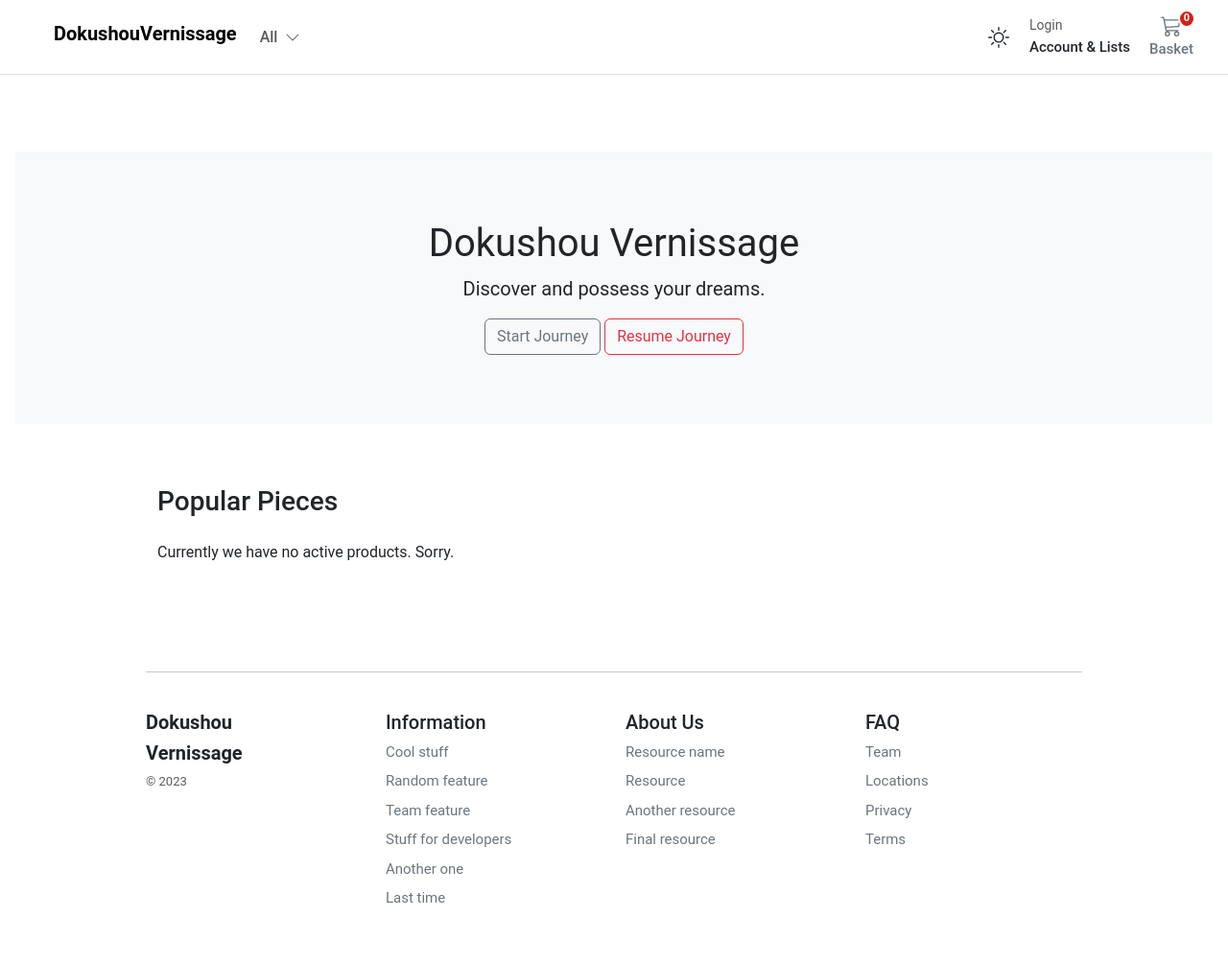
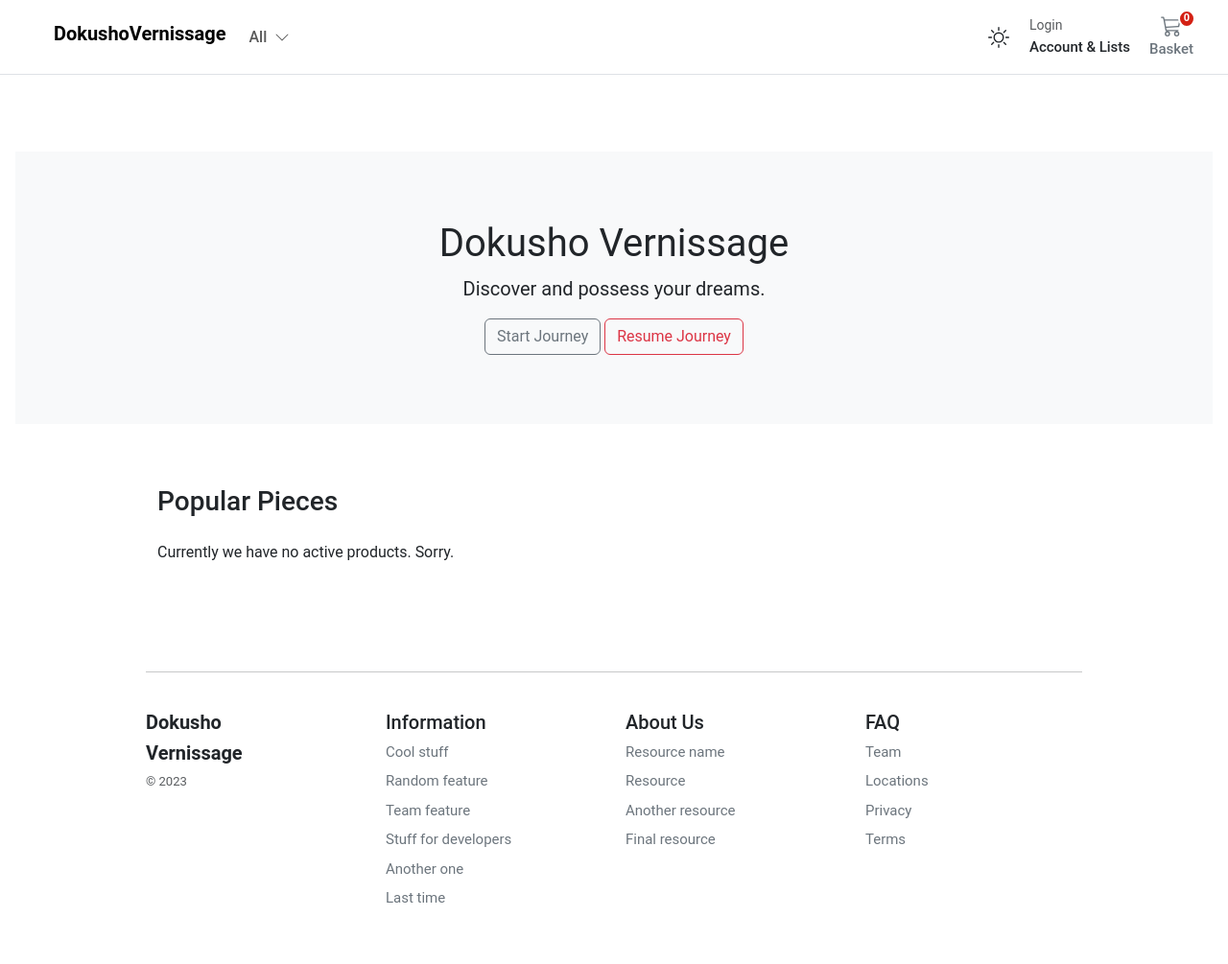
Before and after one commit to Veluthil/eCommerce-Store, a Django app: page / in a window 1280 px wide. Shown: the top 1005 px of the page at 96% size. Run offline with Django 4.2, Linux system fonts and the light colour scheme; data that the repository does not hold is empty.

Commit message:
Change 'Dokushou' to 'Dokusho' in templates

```diff
--- a/templates/account/password_reset/password_reset_email.html
+++ b/templates/account/password_reset/password_reset_email.html
@@ -1,14 +1,13 @@
 {% load i18n %}{% autoescape off %}
-{% blocktranslate %}You're receiving this email because you requested a password reset for your user account at DokushouVernissage.{% endblocktranslate %}
+{% blocktranslate %}You're receiving this email because you requested a password reset for your user account at DokushoVernissage.{% endblocktranslate %}
 
 {% translate "Please go to the following page and choose a new password:" %}
 {% block reset_link %}
 {{ protocol }}://{{ domain }}{% url 'account:password_reset_confirm' uidb64=uid token=token %}
 {% endblock %}
-{% translate 'Your username (email), in case you’ve forgotten:' %} {{ user.get_username }}
 
 {% translate "Thanks for using our site!" %}
 
-{% blocktranslate %}The DokushouVernissage team{% endblocktranslate %}
+{% blocktranslate %}The Dokusho Vernissage Team{% endblocktranslate %}
 
 {% endautoescape %}
--- a/templates/base.html
+++ b/templates/base.html
@@ -4,7 +4,7 @@
 
 <head>
     <meta charset="utf-8"/>
-    <title>{% block title %}DokushouVernissage{% endblock %}</title>
+    <title>{% block title %}DokushoVernissage{% endblock %}</title>
     <meta name="viewport" content="width=device-width, initial-scale=1">
     <script src="https://code.jquery.com/jquery-3.6.4.min.js"
             integrity="sha256-oP6HI9z1XaZNBrJURtCoUT5SUnxFr8s3BzRl+cbzUq8="
@@ -24,7 +24,7 @@
         <div class="container-fluid px-md-4">
             <div class="d-flex w-100 navbar-collapse">
                 <a class="navbar-brand d-flex-inline" href="/">
-                    <h4><a class="navbar-brand fw-bold" href="/">DokushouVernissage</a></h4>
+                    <h4><a class="navbar-brand fw-bold" href="/">DokushoVernissage</a></h4>
                 </a>
                 <ul class="navbar-nav me-auto mb-2 mb-md-0">
                     <li class="nav-item dropdown">
@@ -222,7 +222,7 @@
     <hr>
     <div class="row pt-4">
         <div class="col-3 fs15">
-            <h5 class="fw-bold">Dokushou</h5>
+            <h5 class="fw-bold">Dokusho</h5>
             <h5 class="fw-bold">Vernissage</h5>
             <small class="d-block mb-3 text-muted">&copy; 2023</small>
         </div>
--- a/templates/catalogue/index.html
+++ b/templates/catalogue/index.html
@@ -1,11 +1,11 @@
 {% extends "base.html" %}
-{% block title %}DokushouVernissage{% endblock %}
+{% block title %}DokushoVernissage{% endblock %}
 
 {% block content %}
 
 <div class="position-relative overflow-hidden p-3 p-md-3 m-md-3 text-center bg-body-tertiary">
     <div class="col-md-5 p-lg-5 mx-auto my-2">
-      <h1 class=" fw-normal">Dokushou Vernissage</h1>
+      <h1 class=" fw-normal">Dokusho Vernissage</h1>
       <p class="lead fw-normal">Discover and possess your dreams.</p>
         {% if not user.is_authenticated %}
       <a class="btn btn-outline-secondary" href="{% url 'account:register' %}">Start Journey</a>
```
